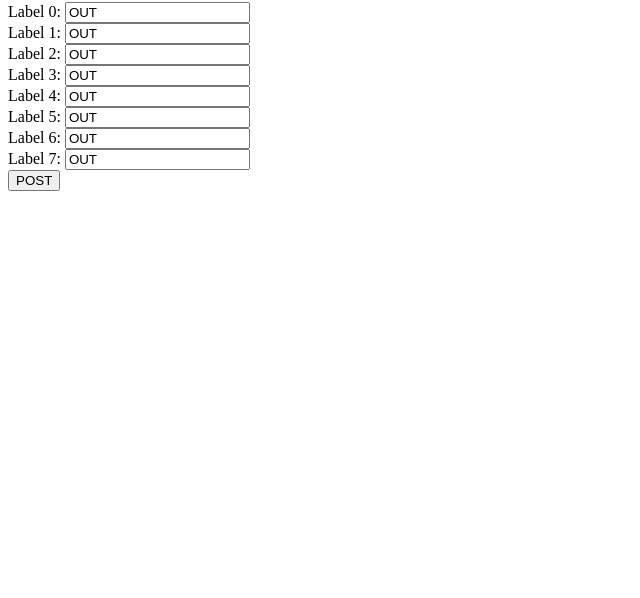
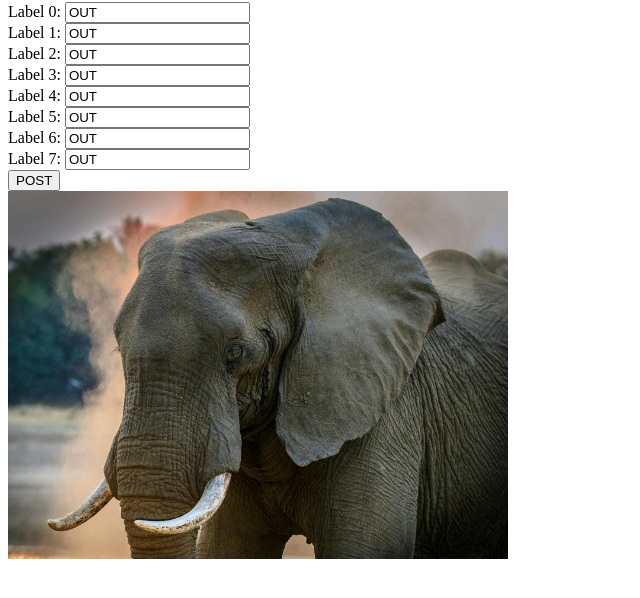
Before and after one commit to antonioastorino/http-server-c, a plain HTML site: page www/pages/configure.html in a window 1280 px wide. Shown: the part 78-676 px from the top of the page, without its empty margins (0-640 px from the left). Drawn offline with Linux system fonts and the light colour scheme.

Commit message:
Move image to configure page

```diff
--- a/www/pages/configure.html
+++ b/www/pages/configure.html
@@ -1,4 +1,4 @@
-<!DOCTYPE html>
+<!doctype html>
 <html>
   <head>
     <title>Configuration page</title>
@@ -40,6 +40,13 @@
       >
         <div id="multiple-input" class="field"></div>
         <button type="submit">POST</button>
+        <div>
+          <img
+            src="/img/large.jpg"
+            alt="large image"
+            style="width: 500px; height: auto"
+          />
+        </div>
       </form>
     </div>
   </body>
```
Also changed, not shown: www/index.html (+0 -1 lines).
